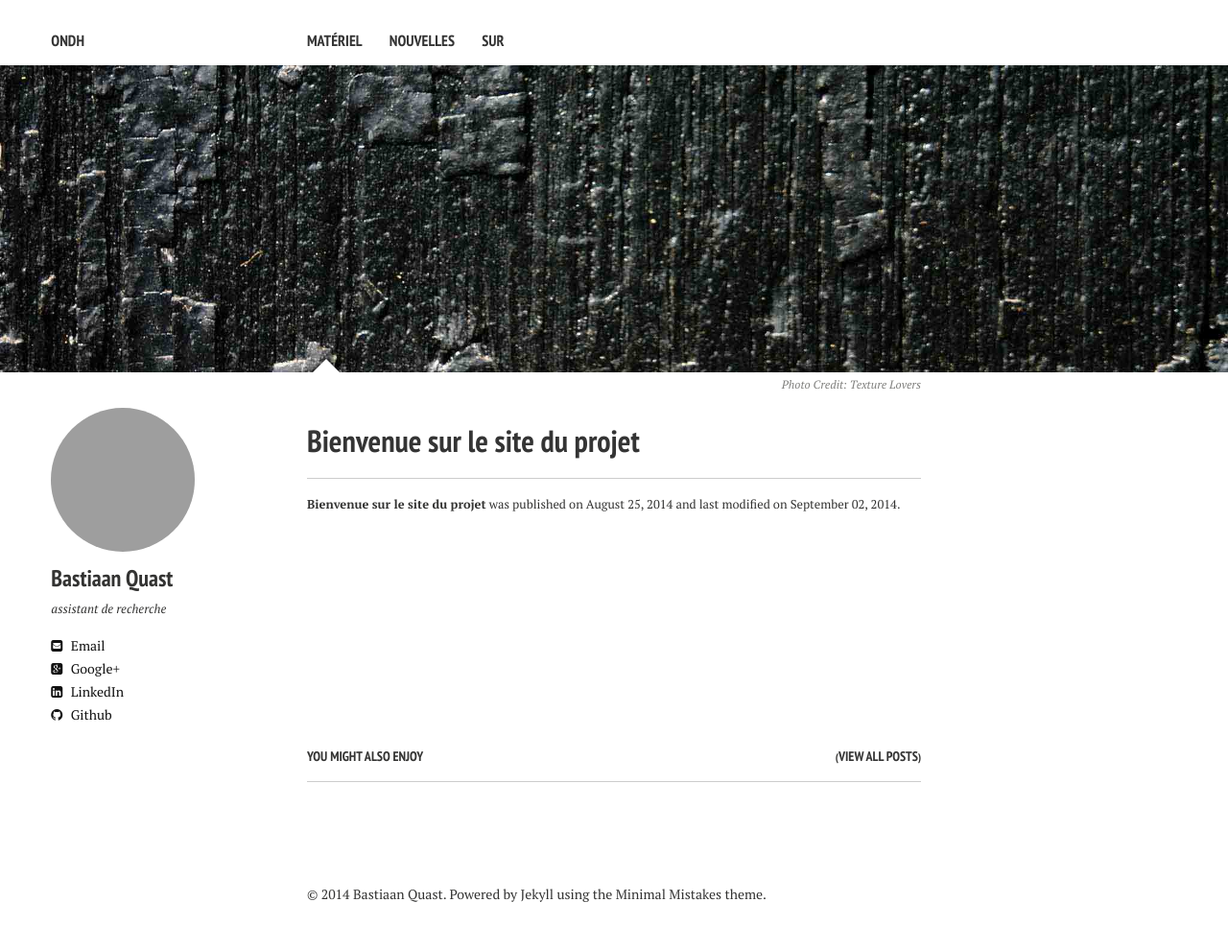
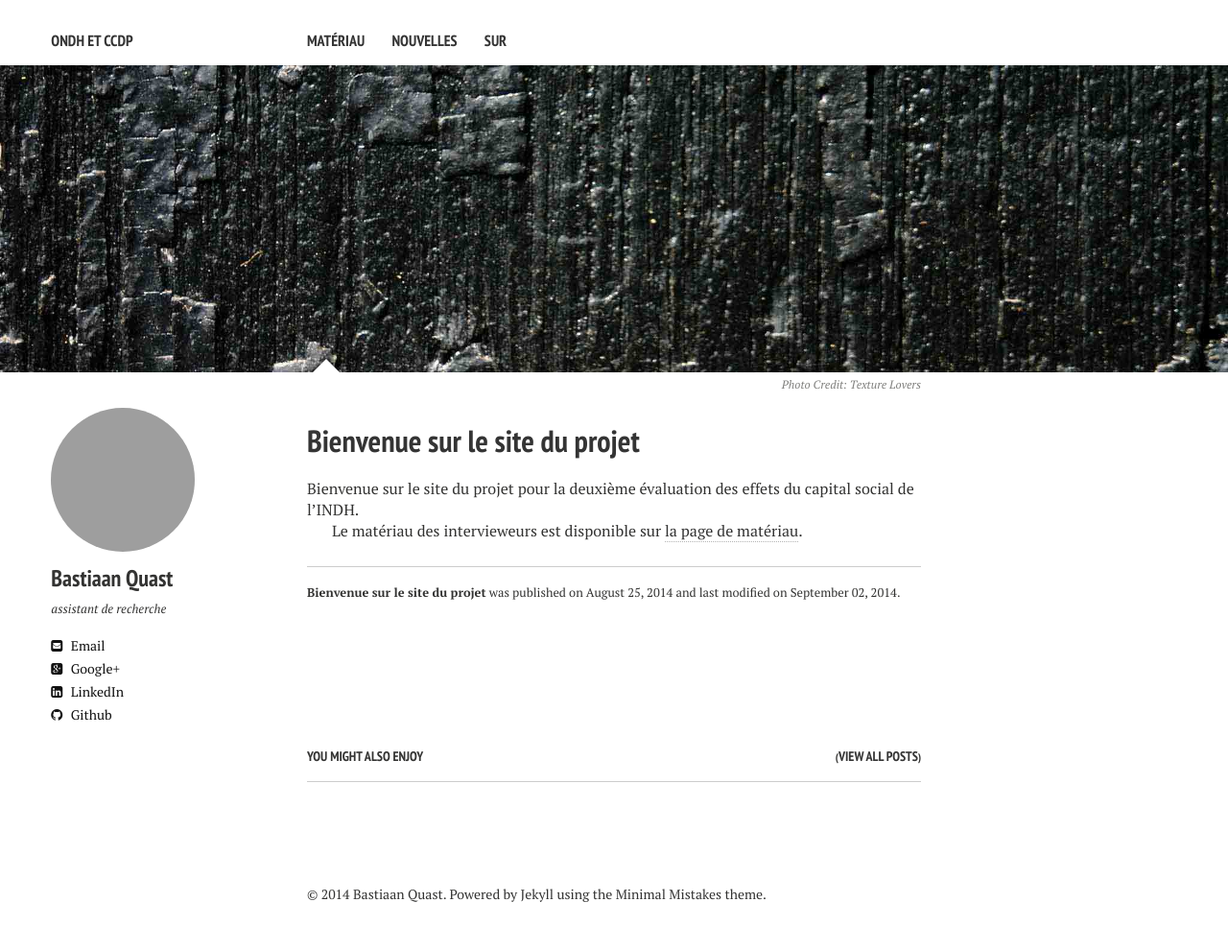
Before and after one commit to bquast/ondh, a Jekyll site: the page built from _posts/2014-08-25-bienvenue-site-projet.md, in a window 1280 px wide. Shown: the whole page at 96% size. Built offline with Jekyll 4.4.1, drawn with Linux system fonts in a browser that asks for light colours; nearby versions of some CDN libraries; grey boxes are pictures that could not be loaded.

Commit message:
rename materiel to materiau

```diff
--- a/_config.yml
+++ b/_config.yml
@@ -1,6 +1,6 @@
 # Site wide configuration
 
-title:            ONDH
+title:            ONDH et CCDP
 locale:           fr_CH
 url:              http://qua.st/ondh
 
--- a/_data/navigation.yml
+++ b/_data/navigation.yml
@@ -1,7 +1,7 @@
 # Site navigation links
 
-- title: matériel
-  url: /materiel
+- title: matériau
+  url: /materiau
 
 - title: nouvelles
   url: /posts/
--- a/_layouts/home.html
+++ b/_layouts/home.html
@@ -2,7 +2,7 @@
 <!--[if lt IE 7]><html class="no-js lt-ie9 lt-ie8 lt-ie7" lang="en"> <![endif]-->
 <!--[if (IE 7)&!(IEMobile)]><html class="no-js lt-ie9 lt-ie8" lang="en"><![endif]-->
 <!--[if (IE 8)&!(IEMobile)]><html class="no-js lt-ie9" lang="en"><![endif]-->
-<!--[if gt IE 8]><!--> <html class="no-js" lang="en"><!--<![endif]-->
+<!--[if gt IE 8]><!--> <html class="no-js" lang="fr"><!--<![endif]-->
 <head>
 {% include _head.html %}
 </head>
--- a/_posts/2014-08-25-bienvenue-site-projet.md
+++ b/_posts/2014-08-25-bienvenue-site-projet.md
@@ -9,3 +9,8 @@ image:
   credit: Texture Lovers
   creditlink: http://texturelovers.com
 ---
+
+
+Bienvenue sur le site du projet pour la deuxième évaluation des effets du capital social de l'INDH.
+
+Le matériau des intervieweurs est disponible sur [la page de matériau](/materiau).
```
Also changed, not shown: materiau/index.md (renamed from materiel/index.md).
